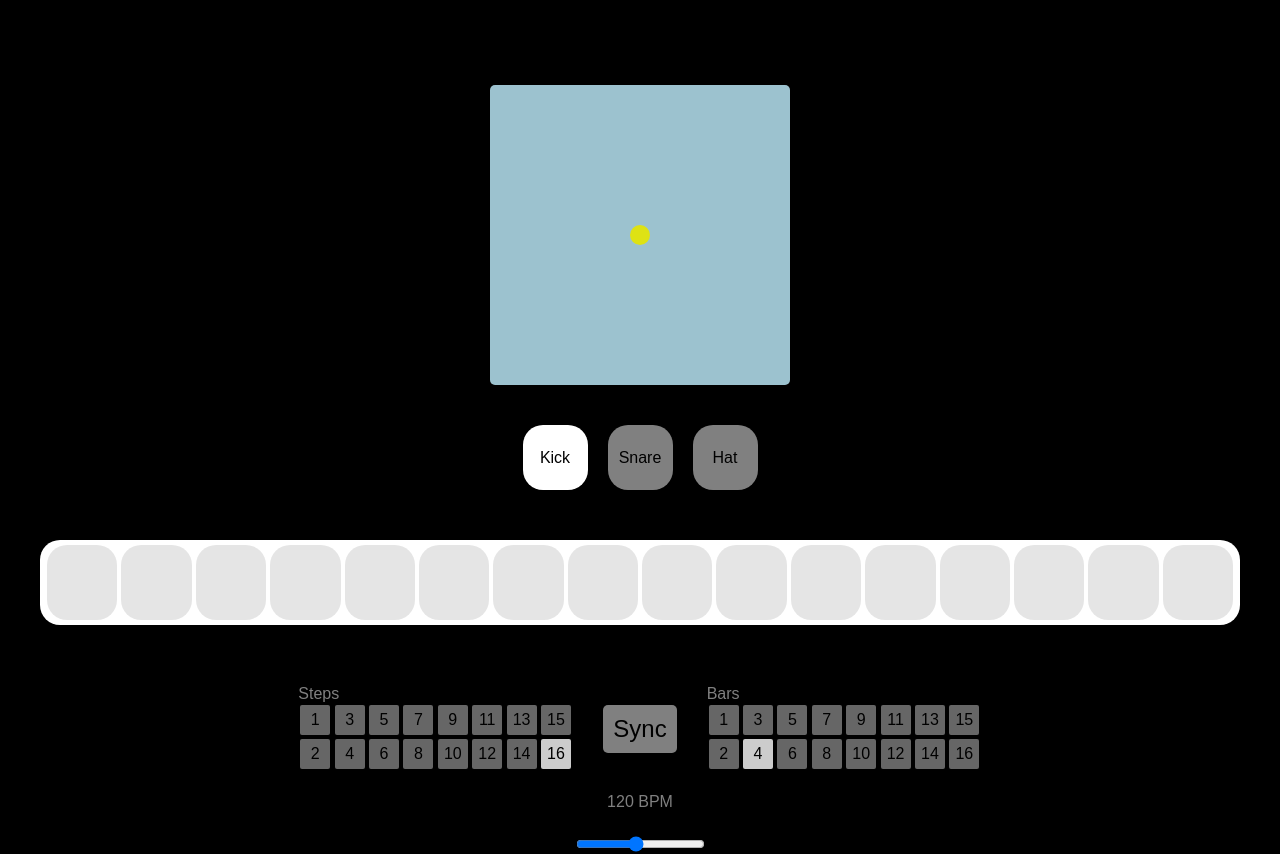
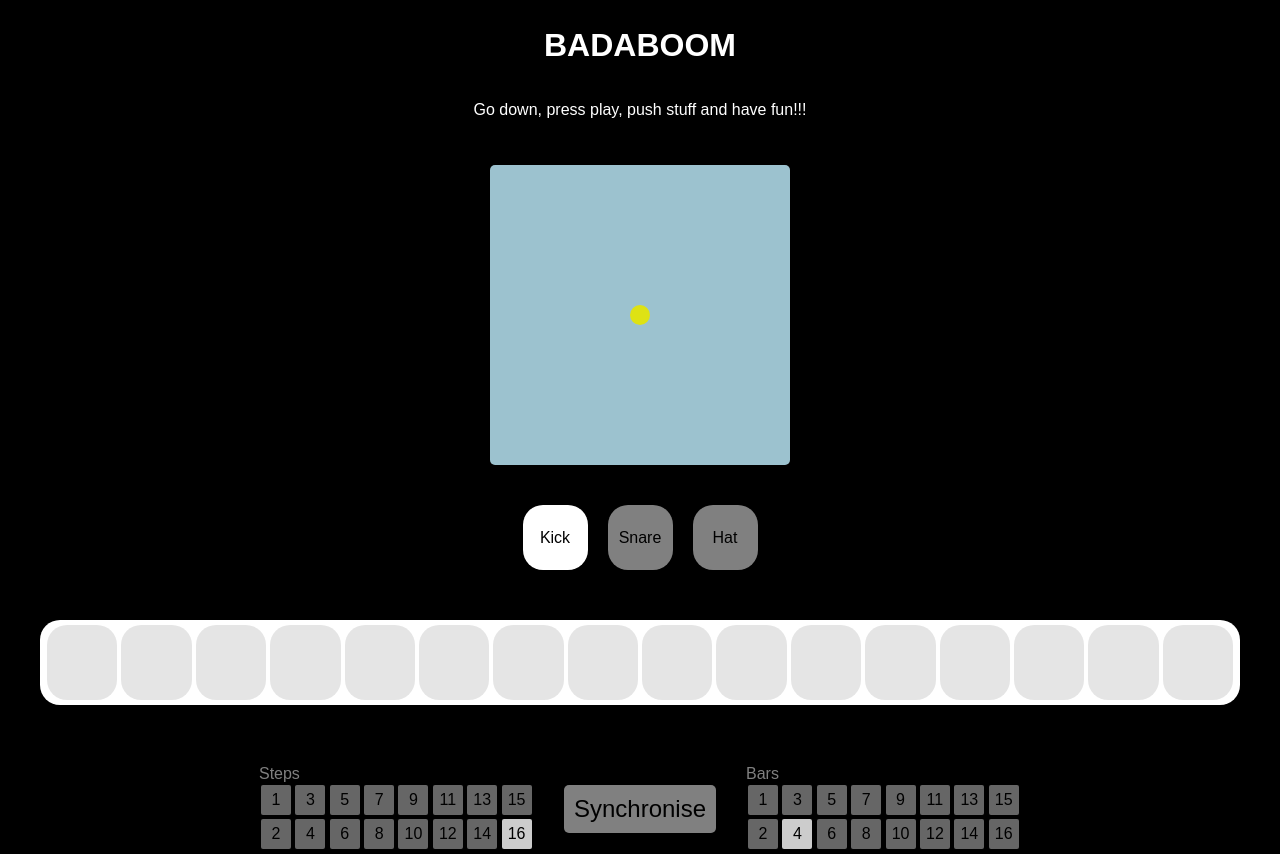
Before and after one commit to MalgAmoe/Badaboom, a React (Create React App) app in the folder client/: page / in a window 1280 px wide. Shown: the top 854 px of the page. Built offline with nearby package versions, Linux system fonts and the light colour scheme.

Commit message:
added title and other small visual changes

```diff
--- a/client/src/containers/SequencerControl.js
+++ b/client/src/containers/SequencerControl.js
@@ -33,6 +33,9 @@ const styles = {
     padding: 10,
     margin: 10,
     borderRadius: 5
+  },
+  text: {
+    color: 'white'
   }
 }
 
@@ -57,7 +60,7 @@ class SequencerControl extends Component{
             change={this.props.changeStepNumber}/>
           <div
             onClick={this.props.sync}
-            style={styles.sync}>Sync</div>
+            style={styles.sync}>Synchronise</div>
           <StepParameter
             functionality='Bars'
             selected={this.props.sequencer.resolution}
--- a/client/src/containers/SoundControl.js
+++ b/client/src/containers/SoundControl.js
@@ -9,9 +9,12 @@ const styles = {
     flexDirection: 'column',
     justifyContent: 'flex-end',
     alignItems: 'center',
-    height: 500,
+    height: 580,
     backgroundColor: 'black',
     opacity: 1
+  },
+  text: {
+    color: 'white',
   }
 }
 
@@ -20,6 +23,8 @@ class SoundControl extends Component{
     const { changeSound, ...rest } = this.props
     return (
       <div style={styles.controls}>
+        <h1 style={styles.text}>BADABOOM</h1>
+        <p style={styles.text}>Go down, press play, push stuff and have fun!!!</p>
         <XyPad
           changeSound={this.props.changeSound}
           x={this.props.activeSequencer.sound.x}
--- a/client/src/containers/style.css
+++ b/client/src/containers/style.css
@@ -1,4 +1,4 @@
-@media (min-width: 720px) {
+@media (min-width: 780px) {
   .timelineSize {
     margin: 40px;
   }
@@ -6,7 +6,7 @@
     flex-direction: row;
   }
 }
-@media (max-width: 720px) {
+@media (max-width: 780px) {
   .timelineSize {
     margin: 40px;
     margin-left: 0px;
```
Also changed, not shown: client/src/App.js (line endings or trailing spaces).
